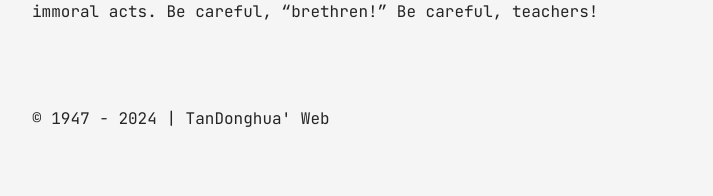
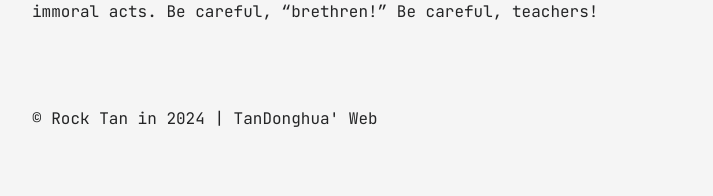
Before and after one commit to Rock230303/Rock230303.github.io, a Jekyll site: the page built from all_collections/_posts/1948-12-12-the-purpose-of-education.md, in a window 1280 px wide. Shown: the part 2020-2216 px from the top of the page, without its empty margins (283-996 px from the left). Built offline with Jekyll 4.4.1, drawn with Linux system fonts in a browser that asks for light colours.

Commit message:
更新 footer.html

```diff
--- a/_includes/footer.html
+++ b/_includes/footer.html
@@ -1,4 +1,4 @@
 <footer>
-  <p>&copy; 1947 - {{ 'now' | date: "%Y" }} | {{site.title}}</p>
+  <p>&copy; Rock Tan in {{ 'now' | date: "%Y" }} | {{site.title}}</p>
 </footer>
 <script src="{{site.baseurl}}/assets/js/mode.js" defer></script>
```
